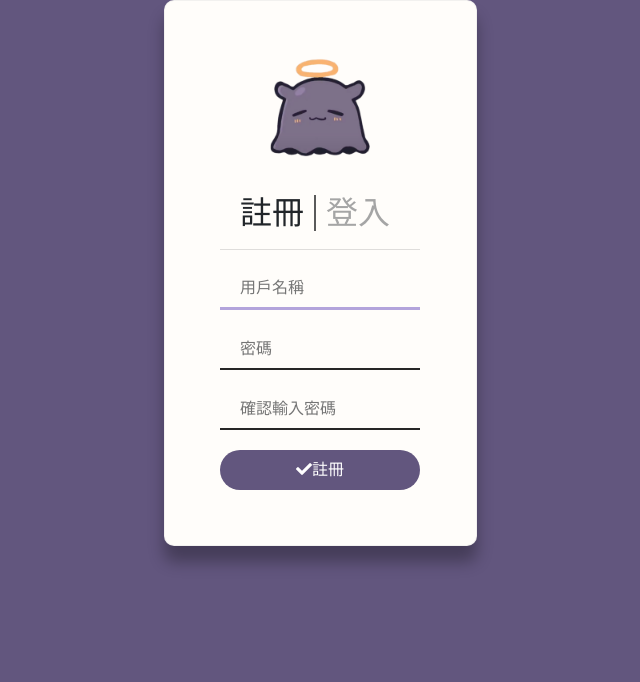
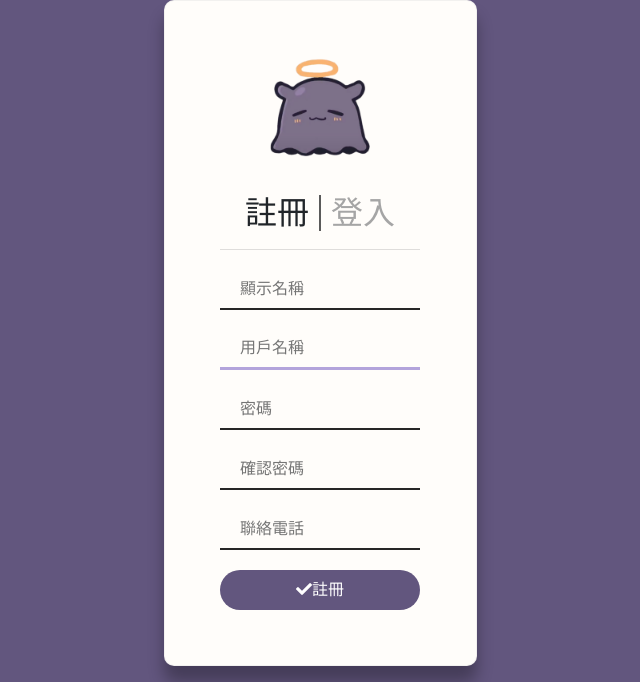
Before and after one commit to Pr0gCat/web-dev-lession, a Django app: page /register/ in a window 1280 px wide. Shown: the part 118-800 px from the top of the page, without its empty margins (320-960 px from the left). Run offline with Django 3.2, Linux system fonts and the light colour scheme; some libraries are stand-ins or nearby versions.

Commit message:
basic registration complete

```diff
--- a/JsonGo/takoeats/forms.py
+++ b/JsonGo/takoeats/forms.py
@@ -12,8 +12,8 @@ class RegisterForm(forms.Form):
     display_name = forms.CharField(label='顯示名稱', max_length=16, required=True)
     contact_number = forms.CharField(label='聯絡電話', max_length=10, required=True)
     username = forms.CharField(label='用戶名稱', max_length=16, required=True)
-    password = forms.CharField(label='密碼', max_length=64, widget=forms.PasswordInput())
-    password_confirm = forms.CharField(label='確認密碼', max_length=64, widget=forms.PasswordInput())
+    password = forms.CharField(label='密碼', max_length=64, widget=forms.PasswordInput(), required=True)
+    password_confirm = forms.CharField(label='確認密碼', max_length=64, widget=forms.PasswordInput(), required=True)
     class Meta:
         model = User
         fields = ('display_name', 'contact_no', 'username', 'password', 'password_confirm')
--- a/JsonGo/takoeats/templates/landing.html
+++ b/JsonGo/takoeats/templates/landing.html
@@ -78,7 +78,7 @@
 
 {% block content %}
 {% if user.is_authenticated %}
-<h1 class="header-text text-white animate__animated animate__bounceInUp">歡迎回來 {{ user.username }}, 請選擇身份</h1>
+<h1 class="header-text text-white animate__animated animate__bounceInUp">歡迎回來 {{ current_user.display_name }}, 請選擇身份</h1>
 {% else %}
 <h1 class="header-text text-white animate__animated animate__bounceInUp">您好, 請問您是...?</h1>
 {% endif %}
@@ -90,7 +90,7 @@
         {% load static %}
         <img src="{% static '/images/delivery.jpg' %}" class="card-img-top">
         <div class="card-body">
-          <h3 class="text-center card-title">外送員外送員</h3>
+          <h3 class="text-center card-title">外送員</h3>
           <div id="banner-1" class="collapse">彈性上班時間<br>想下班就下班!</div>
         </div>
       </a>
--- a/JsonGo/takoeats/templates/registration/login.html
+++ b/JsonGo/takoeats/templates/registration/login.html
@@ -101,7 +101,7 @@
     <div class="card">
         {% load static %}
         <img class="user" src="{% static '/images/icon.png'%}" height="100px" width="100px">
-        <div class="card-header">
+        <div class="card-header text-center">
             <span>登入</span><a class="register-btn" href="{% url 'register' %}">注冊</a>
         </div>
         <div class="form-group">
--- a/JsonGo/takoeats/templates/registration/register.html
+++ b/JsonGo/takoeats/templates/registration/register.html
@@ -36,6 +36,7 @@
         box-sizing: border-box;
         padding: 5%;
     }
+
     .card-header {
         background-color: transparent;
     }
@@ -101,7 +102,7 @@
     <div class="card">
         {% load static %}
         <img class="user" src="{% static '/images/icon.png'%}" height="100px" width="100px">
-        <div class="card-header">
+        <div class="card-header text-center">
             <span>註冊</span><a class="register-btn" href="{% url 'login' %}">登入</a>
         </div>
         <div class="form-group">
@@ -109,21 +110,36 @@
                 {% csrf_token %}
                 <div class="form-group">
                     <div class="input-group">
-                        <input type="text" name="username" maxlength="16" autocapitalize="none" autocomplete="username" autofocus="" placeholder="用戶名稱" title="最多16個字" required="" id="id_username">
+                        <input type="text" name="display_name" maxlength="16" placeholder="顯示名稱" required id="id_display_name">
+                    </div>
+                </div>
+                <div class="form-group">
+                    <div class="input-group">
+                        <input type="text" name="username" maxlength="16" autocapitalize="none" autocomplete="username"
+                            autofocus="" placeholder="用戶名稱" title="最多16個字" required id="id_username">
                     </div>
                 </div>
 
                 <div class="form-group">
                     <div class="input-group">
-                        <input type="password" name="password1" autocomplete="new-password" placeholder="密碼" title="請輸入密碼" required="" id="id_password1">
+                        <input type="password" name="password" autocomplete="new-password" placeholder="密碼"
+                            title="請輸入密碼" required id="id_password">
                     </div>
                 </div>
 
                 <div class="form-group">
                     <div class="input-group">
-                        <input type="password" name="password2" autocomplete="new-password" placeholder="確認輸入密碼" title="再輸入一次" required="" id="id_password2">
+                        <input type="password" name="password_confirm" autocomplete="new-password" placeholder="確認密碼"
+                            title="再輸入一次" required id="id_password_confirm">
                     </div>
                 </div>
+
+                <div class="form-group">
+                    <div class="input-group">
+                        <input type="text" name="contact_number" maxlength="10" placeholder="聯絡電話" required id="id_contact_number">
+                    </div>
+                </div>
+
                 <div class="form-group">
                     <button type="submit" class="btn btn-block"><i class="fa fa-check"></i>註冊</button>
                 </div>
--- a/JsonGo/takoeats/views.py
+++ b/JsonGo/takoeats/views.py
@@ -10,6 +10,9 @@ def index(request):
     """
         Guide user to landing page
     """
+    if request.user.is_authenticated:
+        current_user =  models.User.objects.filter(user_entity=request.user).first()
+        return render(request, 'landing.html', {"current_user": current_user})
     return render(request, 'landing.html')
 
 def user_login(request):
@@ -39,8 +42,8 @@ def register(request):
                 user = User.objects.create_user(form.cleaned_data['username'], \
                     '', form.cleaned_data['password'])
                 user.save()
-                models.User(user=user, display_name=form.cleaned_data['display_name'], contact=form.cleaned_data['contact_no']).save()
-                login(request, form.user)
+                models.User.objects.create(user_entity=user, display_name=form.cleaned_data['display_name'], contact=form.cleaned_data['contact_number']).save()
+                login(request, user)
                 print('User created')
                 return redirect(request.POST.get('next', '/'))
 
```
Also changed, not shown: JsonGo/takoeats/migrations/0006_alter_user_contact.py (added).
